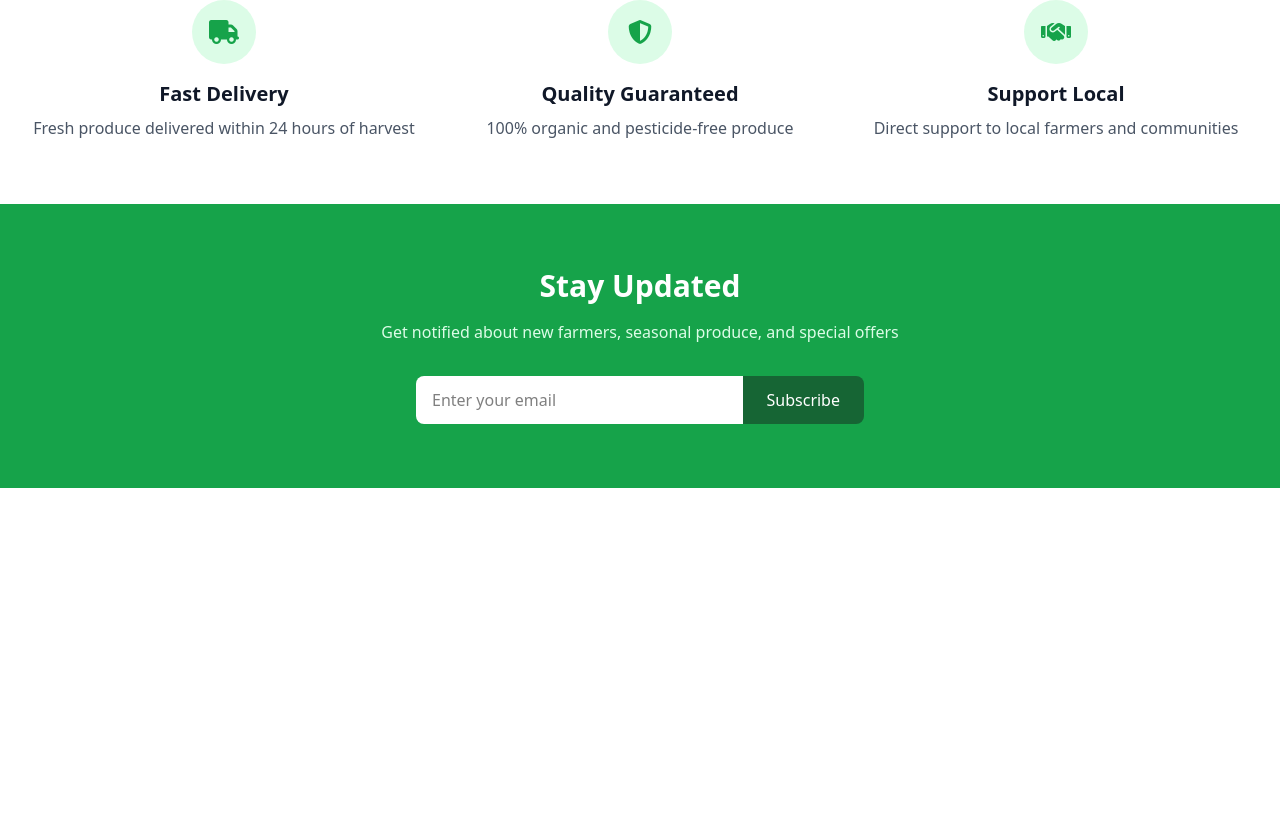
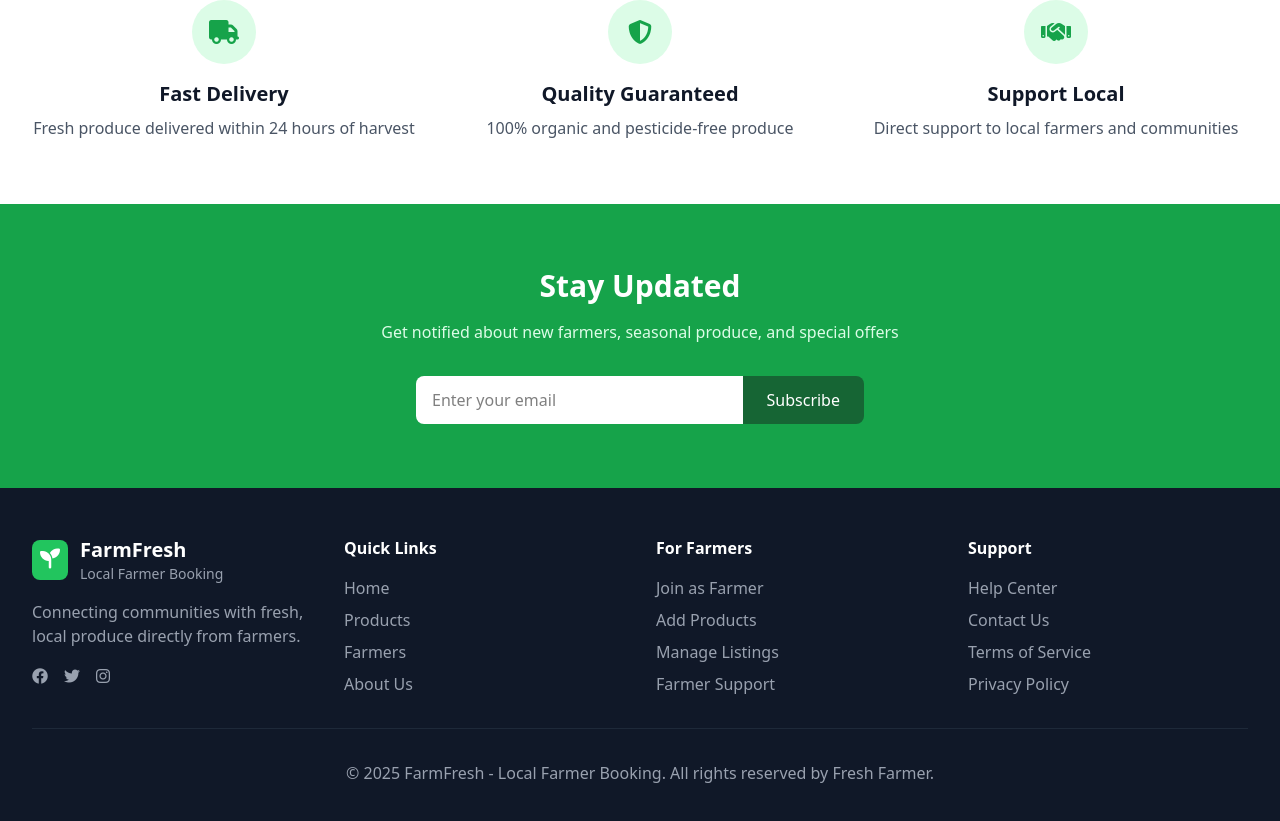
Before and after one commit to ziaul-hoque4820/Fresh-Farmer-E-commerce, a React (Vite) app: page / in a window 1280 px wide. Shown: the part 1186-2007 px from the top of the page. Before the commit the page ends 1674 px from the top, so only its background shows below. Built offline with nearby package versions, Linux system fonts and the light colour scheme.

Commit message:
Footer section design done

```diff
--- a/src/App.jsx
+++ b/src/App.jsx
@@ -4,6 +4,7 @@ import Banner from './pages/home/Banner'
 import Category from './pages/home/Category'
 import ChooseUs from './pages/home/ChooseUs'
 import Newsletter from './pages/home/Newsletter'
+import Footer from './pages/share/Footer'
 
 function App() {
     return (
@@ -13,6 +14,7 @@ function App() {
             <Category />
             <ChooseUs />
             <Newsletter />
+            <Footer />
         </>
     )
 }
--- a/src/pages/home/Newsletter.jsx
+++ b/src/pages/home/Newsletter.jsx
@@ -2,22 +2,22 @@ import React from 'react'
 
 function Newsletter() {
     return (
-        <section class="py-16 bg-primary-600">
-            <div class="max-w-4xl mx-auto px-4 sm:px-6 lg:px-8 text-center">
-                <h2 class="text-3xl font-bold text-white mb-4">Stay Updated</h2>
-                <p class="text-primary-100 mb-8">
+        <section className="py-16 bg-primary-600">
+            <div className="max-w-4xl mx-auto px-4 sm:px-6 lg:px-8 text-center">
+                <h2 className="text-3xl font-bold text-white mb-4">Stay Updated</h2>
+                <p className="text-primary-100 mb-8">
                     Get notified about new farmers, seasonal produce, and
                     special offers
                 </p>
 
-                <div class="flex max-w-md mx-auto">
+                <div className="flex max-w-md mx-auto">
                     <input
                         type="email"
                         placeholder="Enter your email"
-                        class="flex-1 px-4 py-3 rounded-l-lg focus:outline-none focus:ring-2 focus:ring-primary-300 bg-white dark:bg-gray-200"
+                        className="flex-1 px-4 py-3 rounded-l-lg focus:outline-none focus:ring-2 focus:ring-primary-300 bg-white dark:bg-gray-200"
                     />
                     <button
-                        class="bg-primary-800 hover:bg-primary-900 text-white px-6 py-3 rounded-r-lg font-medium transition cursor-pointer"
+                        className="bg-primary-800 hover:bg-primary-900 text-white px-6 py-3 rounded-r-lg font-medium transition cursor-pointer"
                     >
                         Subscribe
                     </button>
--- /dev/null
+++ b/src/pages/share/Footer.jsx
@@ -0,0 +1,131 @@
+import React from 'react'
+
+function Footer() {
+    return (
+        <footer className="bg-gray-900 text-white">
+            <div className="max-w-7xl mx-auto px-4 sm:px-6 lg:px-8 py-12">
+                <div className="grid grid-cols-1 md:grid-cols-4 gap-8">
+                    <div>
+                        <div className="flex items-center space-x-3 mb-4">
+                            <div className="bg-primary-500 p-2 rounded-lg">
+                                <i
+                                    className="fas fa-seedling text-white text-xl"
+                                ></i>
+                            </div>
+                            <div>
+                                <h3 className="text-xl font-bold">FarmFresh</h3>
+                                <p className="text-sm text-gray-400">
+                                    Local Farmer Booking
+                                </p>
+                            </div>
+                        </div>
+                        <p className="text-gray-400 mb-4">
+                            Connecting communities with fresh, local produce
+                            directly from farmers.
+                        </p>
+                        <div className="flex space-x-4">
+                            <a href="#" className="text-gray-400 hover:text-white"
+                            ><i className="fab fa-facebook"></i
+                            ></a>
+                            <a href="#" className="text-gray-400 hover:text-white"
+                            ><i className="fab fa-twitter"></i
+                            ></a>
+                            <a href="#" className="text-gray-400 hover:text-white"
+                            ><i className="fab fa-instagram"></i
+                            ></a>
+                        </div>
+                    </div>
+
+                    <div>
+                        <h4 className="font-semibold mb-4">Quick Links</h4>
+                        <ul className="space-y-2 text-gray-400">
+                            <li>
+                                <a href="#" className="hover:text-white">Home</a>
+                            </li>
+                            <li>
+                                <a href="products.html" className="hover:text-white"
+                                >Products</a
+                                >
+                            </li>
+                            <li>
+                                <a href="farmers.html" className="hover:text-white"
+                                >Farmers</a
+                                >
+                            </li>
+                            <li>
+                                <a href="about.html" className="hover:text-white"
+                                >About Us</a
+                                >
+                            </li>
+                        </ul>
+                    </div>
+
+                    <div>
+                        <h4 className="font-semibold mb-4">For Farmers</h4>
+                        <ul className="space-y-2 text-gray-400">
+                            <li>
+                                <a href="register.html" className="hover:text-white"
+                                >Join as Farmer</a
+                                >
+                            </li>
+                            <li>
+                                <a href="create.html" className="hover:text-white"
+                                >Add Products</a
+                                >
+                            </li>
+                            <li>
+                                <a
+                                    href="manageList.html"
+                                    className="hover:text-white"
+                                >Manage Listings</a
+                                >
+                            </li>
+                            <li>
+                                <a href="#" className="hover:text-white"
+                                >Farmer Support</a
+                                >
+                            </li>
+                        </ul>
+                    </div>
+
+                    <div>
+                        <h4 className="font-semibold mb-4">Support</h4>
+                        <ul className="space-y-2 text-gray-400">
+                            <li>
+                                <a href="#" className="hover:text-white"
+                                >Help Center</a
+                                >
+                            </li>
+                            <li>
+                                <a href="#" className="hover:text-white"
+                                >Contact Us</a
+                                >
+                            </li>
+                            <li>
+                                <a href="#" className="hover:text-white"
+                                >Terms of Service</a
+                                >
+                            </li>
+                            <li>
+                                <a href="#" className="hover:text-white"
+                                >Privacy Policy</a
+                                >
+                            </li>
+                        </ul>
+                    </div>
+                </div>
+
+                <div
+                    className="border-t border-gray-800 mt-8 pt-8 text-center text-gray-400"
+                >
+                    <p>
+                        &copy; {new Date().getFullYear()} FarmFresh - Local Farmer Booking. All rights
+                        reserved by Fresh Farmer.
+                    </p>
+                </div>
+            </div>
+        </footer>
+    )
+}
+
+export default Footer
```
